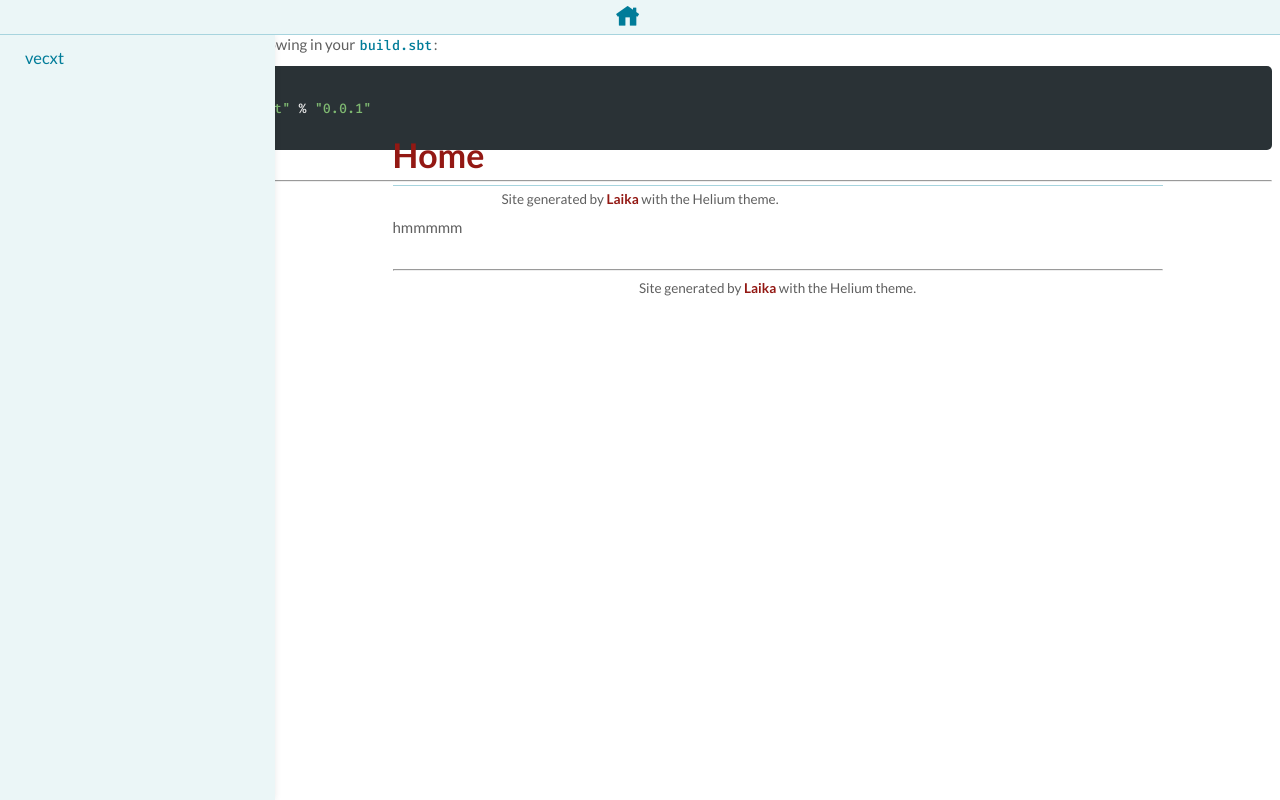
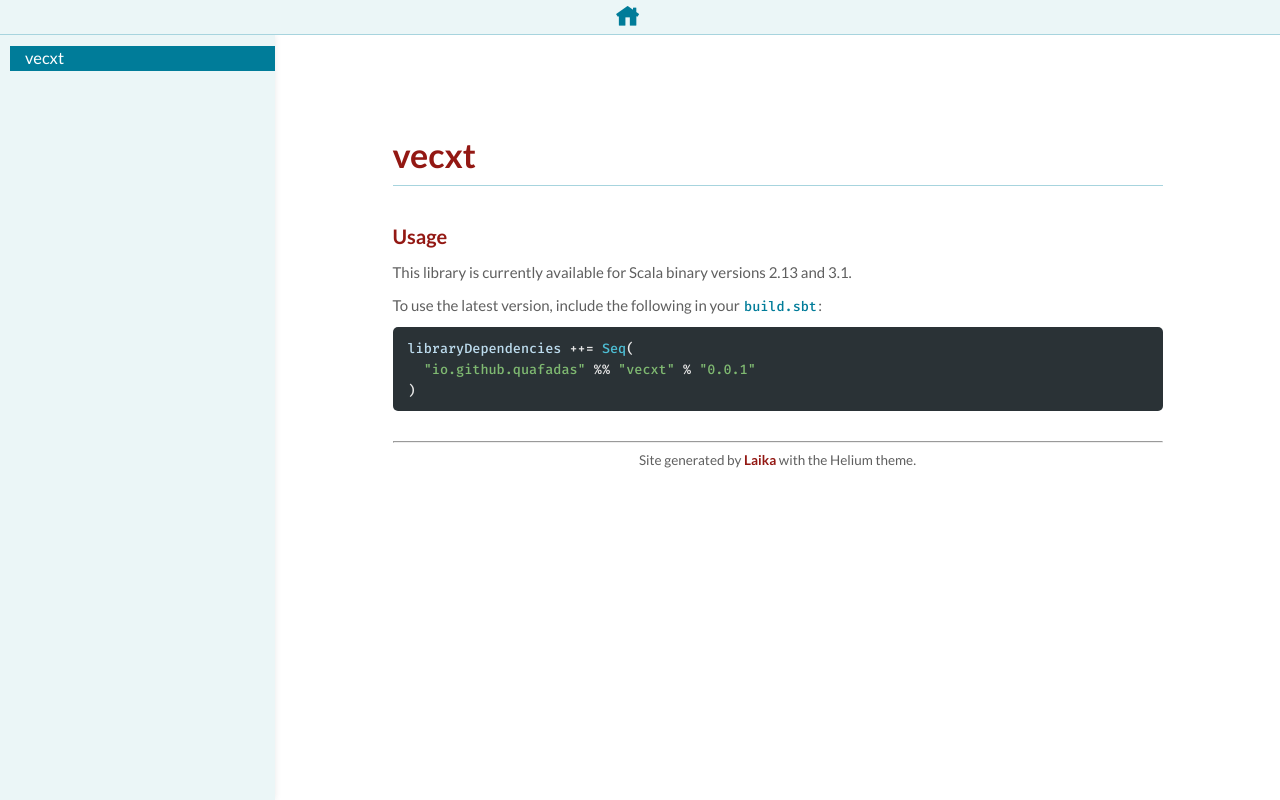
Before and after one commit to Quafadas/vecxt, a plain HTML site: page index.html in a window 1280 px wide. Drawn offline with Linux system fonts and the light colour scheme; a script that the page names is missing.

Commit message:
deploy: ba9503e6e3065ca2306c10ebf1b6e96deabd4765

```diff
--- a/index.html
+++ b/index.html
@@ -6,7 +6,7 @@
   <meta charset="utf-8">
   <meta name="viewport" content="width=device-width, initial-scale=1.0">
   <meta name="generator" content="Typelevel Laika + Helium Theme" />
-  <title>Home</title>
+  <title>vecxt</title>
 
 
   <meta name="description" content="docs"/>
@@ -57,7 +57,7 @@
   </div>
 
   <ul class="nav-list">
-    <li class="level1 nav-leaf"><a href="#">vecxt</a></li>
+    <li class="level1 active nav-leaf"><a href="#">vecxt</a></li>
   </ul>
 
 </nav>
@@ -66,9 +66,10 @@
 
 
 <nav id="page-nav">
-  <p class="header"><a href="#">Home</a></p>
+  <p class="header"><a href="#">vecxt</a></p>
 
   <ul class="nav-list">
+    <li class="level1 nav-leaf"><a href="#usage">Usage</a></li>
   </ul>
 
   <p class="footer"></p>
@@ -77,23 +78,9 @@
 
       <main class="content">
 
-        <h1 id="home" class="title">Home</h1>
-        <p>hmmmmm</p>
+        <h1 id="vecxt" class="title">vecxt</h1>
 
-
-<hr class="footer-rule"/>
-<footer>
-  Site generated by <a href="https://typelevel.org/Laika/">Laika</a> with the Helium theme.
-</footer>
-
-
-      </main>
-
-    </div>
-
-  </body>
-
-</html></h3>
+        <h3 id="usage" class="section"><a class="anchor-link left" href="#usage"><i class="icofont-laika link">&#xef71;</i></a>Usage</h3>
         <p>This library is currently available for Scala binary versions 2.13 and 3.1.</p>
         <p>To use the latest version, include the following in your <code>build.sbt</code>:</p>
         <pre class="keep-together pdf epub"><code class="nohighlight"><span class="identifier">libraryDependencies</span><span> ++= </span><span class="type-name">Seq</span><span>(
```
